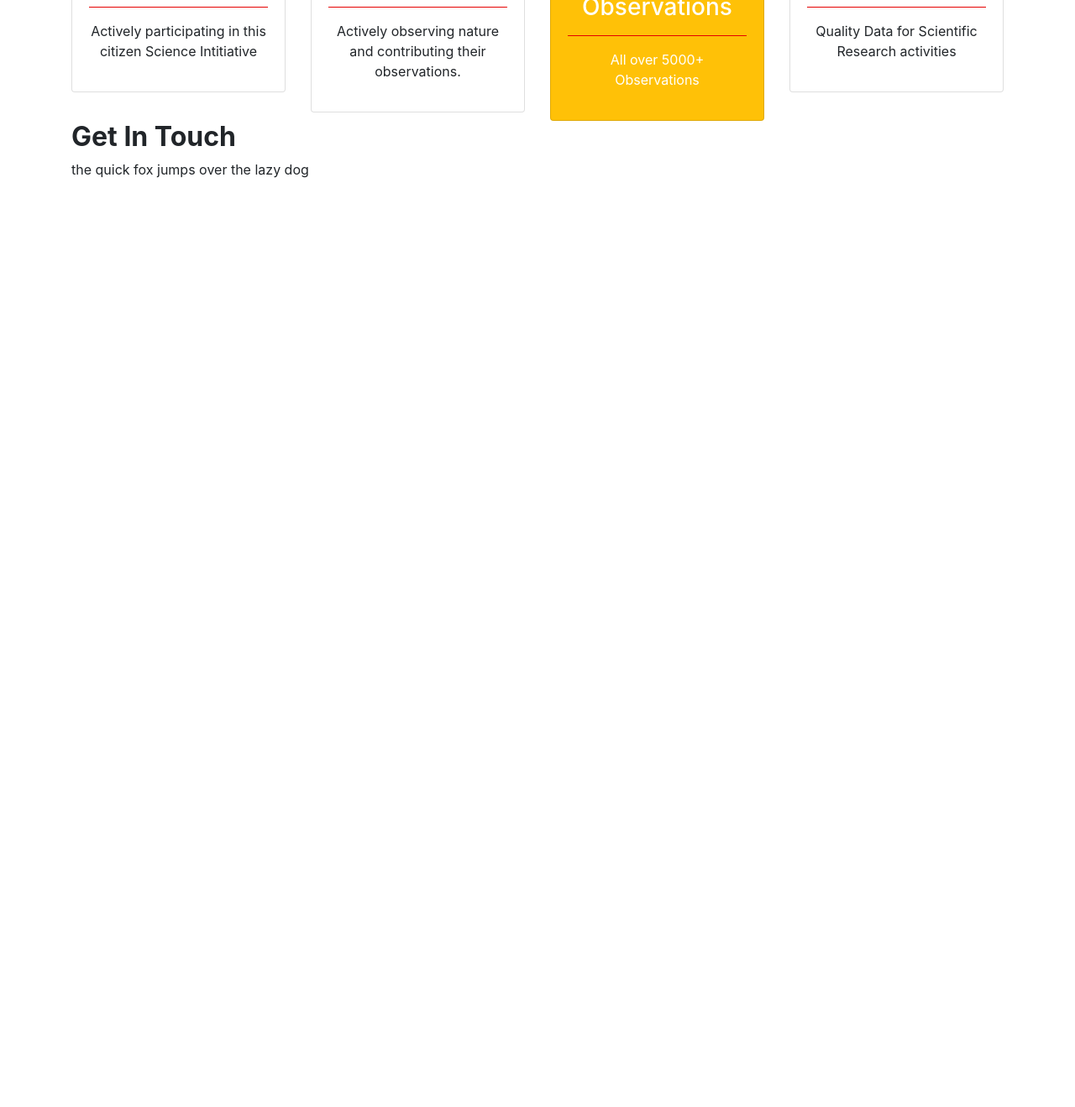
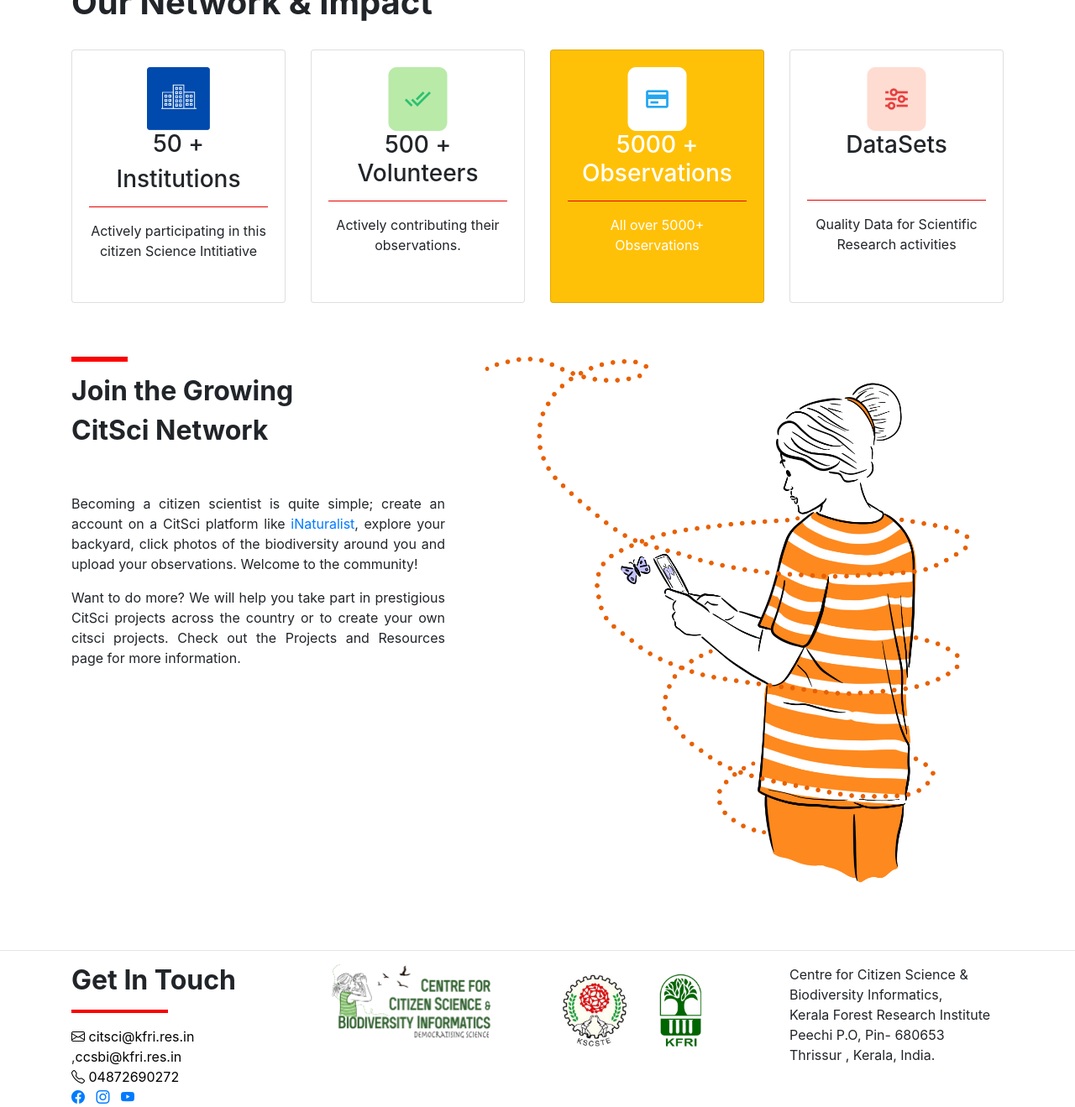
Before and after one commit to dinto/CCSBI, a Django app: page / in a window 1280 px wide; the page is wider, and only the part inside the window is pictured. Shown: the part 3216-4535 px from the top of that part at 84% size. Before the commit the page ends 3428 px from the top of that part, so only its background shows below. Run offline with Django 4.2, Linux system fonts and the light colour scheme; some libraries are stand-ins or nearby versions.

Commit message:
home page final

```diff
--- a/CCSBI/templates/base.html
+++ b/CCSBI/templates/base.html
@@ -1,4 +1,6 @@
 <link rel="stylesheet" href="https://cdn.jsdelivr.net/npm/bootstrap@4.1.3/dist/css/bootstrap.min.css" integrity="sha384-MCw98/SFnGE8fJT3GXwEOngsV7Zt27NXFoaoApmYm81iuXoPkFOJwJ8ERdknLPMO" crossorigin="anonymous">
+    <!-- Bootstrap Font Icon CSS -->
+<link rel="stylesheet" href="https://cdn.jsdelivr.net/npm/bootstrap-icons@1.5.0/font/bootstrap-icons.css">
 {% load static %}
 <!DOCTYPE html>
 <html>
@@ -41,16 +43,10 @@
                     <a class="nav-link" href="#">Data Sets</a>
                   </li>
                   <li class="nav-item">
-                    <a class="nav-link" href="#">Data Sets</a>
-                  </li>
-                  <li class="nav-item">
                     <a class="nav-link" href="#">Resources </a>
                   </li>
                   <li class="nav-item">
-                    <a class="nav-link" href="#">Capacity</a>
-                  </li>
-                  <li class="nav-item">
-                    <a class="nav-link" href="#">Building</a>
+                    <a class="nav-link" href="#">Capacity Building</a>
                   </li>
                   <li class="nav-item">
                     <a class="nav-link" href="#">Events</a>
@@ -59,7 +55,7 @@
                     <a class="nav-link" href="#">Opportunities</a>
                   </li>
                   <li class="nav-item">
-                    <a class="nav-link" href="#">Contacts</a>
+                    <a class="nav-link" href="#">Contact</a>
                   </li>
 
 
@@ -69,12 +65,59 @@
           </nav>
         </div>
     {% block content %}{% endblock content %}
+    <br>
+    <br>
+    <b><hr ></b>
     <footer class="page-footer font-small ">
       <div class="container">
-        <h2><b>Get In Touch</b></h2>
-        <span>the quick fox jumps over the
+        <div class="row">
 
-          lazy dog</span>
+          <div class="col-sm-3" >
+            <h2><b>Get In Touch</b></h2>
+            <b><hr  color="red" style="margin-left:0px; height: 2%;width:45%;"></b>
+
+
+            <a href="mailto:citsci@kfri.res.in" style="color: black;"><i class="bi bi-envelope" ></i> citsci@kfri.res.in </a>,<a href="mailto:ccsbi@kfri.res.in" style="color: black;">ccsbi@kfri.res.in </a>
+            <br>
+
+            <span><a href="tel: 04872690272" style="color: black;"><i class="bi bi-telephone"></i> 04872690272</a></span>
+            <br>
+            <span>
+              <a href="https://www.facebook.com/profile.php?id=100088452392023"><i class="bi bi-facebook"> </i></a>
+              &nbsp;
+              <a href="https://www.instagram.com/citsci_india/"><i class="bi bi-instagram"></i></a>
+              &nbsp;
+              <a href="https://www.youtube.com/channel/UCQOj_87QKImHsRJmUUrTsDg"><i class="bi bi-youtube"></i></a>
+              &nbsp;
+
+            </span>
+
+          </div>
+          <div class="col-md-3" >
+              <img src="{% static '/images/LOGO.png' %}"  width="100%"    alt="...">
+          </div>
+          <div class="col-sm-3" >
+            <img src="{% static '/images/logopng.png' %}"  width="80%"    alt="...">
+          </div>
+
+          <div class="col-sm-3" >
+
+            <span>Centre for Citizen Science &
+
+              Biodiversity Informatics,
+            </span><br><span>
+
+              Kerala Forest Research Institute
+
+              Peechi P.O,  Pin- 680653
+            </span><br><span>
+              Thrissur , Kerala, India.
+
+
+          </div>
+        </div>
+
+
 
       </div>
 
@@ -86,3 +129,5 @@
 <script src="https://code.jquery.com/jquery-3.3.1.slim.min.js" integrity="sha384-q8i/X+965DzO0rT7abK41JStQIAqVgRVzpbzo5smXKp4YfRvH+8abtTE1Pi6jizo" crossorigin="anonymous"></script>
 <script src="https://cdn.jsdelivr.net/npm/popper.js@1.14.3/dist/umd/popper.min.js" integrity="sha384-ZMP7rVo3mIykV+2+9J3UJ46jBk0WLaUAdn689aCwoqbBJiSnjAK/l8WvCWPIPm49" crossorigin="anonymous"></script>
 <script src="https://cdn.jsdelivr.net/npm/bootstrap@4.1.3/dist/js/bootstrap.min.js" integrity="sha384-ChfqqxuZUCnJSK3+MXmPNIyE6ZbWh2IMqE241rYiqJxyMiZ6OW/JmZQ5stwEULTy" crossorigin="anonymous"></script>
+<script src="https://kit.fontawesome.com/9f03.js"></script>
+<script src="https://cdn.jsdelivr.net/npm/bootstrap@5.0.2/dist/js/bootstrap.bundle.min.js"></script>
--- a/CcsbiProject/templates/index.html
+++ b/CcsbiProject/templates/index.html
@@ -7,7 +7,9 @@
 
         <img src="{% static '/images/Home1.jpeg' %}" width="100%"   alt="...">
     </div>
-    <p class="text-justify"><b>Curiosity fuels motivation to explore and learn. Our own backyard is the best place to start! Are you curious? Want to explore and learn? You are at the right place! The centre for citizen science and biodiversity informatics will guide you to be a citizen scientist! </b></p>
+    <p class="text-center"><b>Curiosity fuels motivation to explore and learn. Our own backyard is the best place to start! Are you curious? Want to explore and learn?
+
+        You are at the right place!<span style="color: purple;" > The Centre for Citizen Science and Biodiversity Informatics</span> will guide you to be a citizen scientist! </b></p>
     <br/>
     <br/>
 
@@ -21,10 +23,10 @@
 
             <br/>
             <br/>
-            <p><b>Citizen science is both an opportunity and a tool! An opportunity for the general public to take part and contribute to science. And a well versed tool for researchers to pool in crowd sourced data. Citizen science is the collaborative research carried out by citizen volunteers and professional scientists to solve a real world question. This crowd sourcing has the potential to collect numerous data from wider locations in a shorter period of time.
-            </b></p>
-            <p><b>Across the world, Citizen science brings together people, scientists and policymakers for the conservation of natural resources. Starting from project design to policy implementation, the general public has potential roles to play.
-            </b></p>
+            <p class="text-justify">Citizen science is both an opportunity and a tool! An opportunity for the general public to take part and contribute to science. And a well versed tool for researchers to pool in crowd sourced data. Citizen science is the collaborative research carried out by citizen volunteers and professional scientists to solve a real world question. This crowd sourcing has the potential to collect numerous data from wider locations in a shorter period of time.
+            </p>
+            <p class="text-justify">Across the world, Citizen science brings together people, scientists and policymakers for the conservation of natural resources. Starting from project design to policy implementation, the general public has potential roles to play.
+            </p>
         </div>
         <div class="col-md-5" >
             <img src="{% static '/images/home2.jpg' %}" padding-left:25%  width="150%"    alt="...">
@@ -50,18 +52,31 @@
             <br/>
             <br/>
             <h2><b></b>Citizen Science In India? </b></h2>
-            <p>We are facing a severe data shortage on biodiversity, especially on lesser-known and non-charismatic species. Crowd-sourced data could help us understand their ecology, distribution and population status. In a biodiversity-rich country like ours, Your contributions matter!</p>
+            <p class="text-justify">We are facing a severe data shortage on biodiversity, especially on lesser-known and non-charismatic species. Crowd-sourced data could help us understand their ecology, distribution and population status. In a biodiversity-rich country like ours, Your contributions matter!</p>
 
         </div>
     </div>
     <h2 style="text-align: center;"><b>Centre for Citizen Science and Biodiversity Informatics</b></h2>
-    <p>
+    <p class="text-justify">
         Building a knowledgeable society is inevitable for the conservation and management of natural resources. Training the general public to explore and learn their biodiversity is the best way to do so and Citizen science can be a perfect tool for that. The Centre for Citizen Science and biodiversity informatics (CCSBI) is an initiative by the Kerala Forest Research Institute. We envision carving out a knowledgeable society of citizen scientists through outreach and capacity building, and to generate quality biodiversity data for the future management and conservation activities.
     </p>
 
     <div>
         <h2><b>Our specific objectives are: </b></h2>
-        <ul>
+        <br>
+        <div class="row">
+
+            <div class="col-md-5" >
+                <img src="{% static '/images/Objectives.png' %}"  width="100%" height="80%"    alt="...">
+            </div>
+
+
+            <div class="col-md-7" >
+
+
+        <br>
+        <br>
+        <ul >
             <li>
                 Coordinate and co-develop citizen science programmes in critical areas,
             </li>
@@ -78,16 +93,20 @@
                 Collate biodiversity data from the state.
             </li>
         </ul>
-        <p>We welcome you all to explore, learn and grow with us!</p>
+    </div>
+    <p>We welcome you all to explore, learn and grow with us!</p>
+</div>
+
     </div>
     <h1><b>Our Network & Impact</b></h1>
     <br>
     <div class="row">
-        <div class="col">
-            <div class="card text-center">
-                <div class="card-body">
-                    <img src="{% static '/images/icon1.png' %}"   alt="...">
-                    <h3>50+ Institutions</h3>
+        <div class="col" style="width:100%">
+            <div class="card text-center" >
+                <div class="card-body" style="height: 300px;">
+                    <img src="{% static '/images/icon5.png' %}" style="height:75px;"    alt="...">
+                    <h3>50 +    </h3>
+                    <h3>Institutions</h3>
                     <hr color="red">
                     <p>Actively participating in
 
@@ -102,13 +121,11 @@
         <hr>
         <div class="col">
             <div class="card text-center">
-                <div class="card-body">
+                <div class="card-body" style="height: 300px;">
                     <img src="{% static '/images/icon2.png' %}"   alt="...">
-                    <h3>500 + students </h3>
+                    <h3>500 + Volunteers </h3>
                     <hr color="red">
-                    <p>Actively observing nature
-
-                        and contributing their
+                    <p>Actively  contributing their
 
                         observations.</p>
                 </div>
@@ -117,7 +134,7 @@
         <hr>
         <div class="col" >
             <div class="card text-center  text-white bg-warning " >
-                <div class="card-body">
+                <div class="card-body" style="height: 300px;">
                     <img src="{% static '/images/icon3.png' %}"   alt="...">
                     <h3>5000 + Observations </h3>
                     <hr color="red">
@@ -129,9 +146,10 @@
         <hr>
         <div class="col">
             <div class="card text-center">
-                <div class="card-body">
+                <div class="card-body" style="height: 300px;">
                     <img src="{% static '/images/icon4.png' %}"   alt="...">
-                    <h3>Numerous data </h3>
+                    <h3>DataSets  </h3>
+                    <br>
                     <hr color="red">
                     <p>Quality Data for Scientific
                         Research activities</p>
@@ -142,8 +160,33 @@
 
 
     </div>
+    <br>
+
+    <div class="row">
+
+        <div class="col-md-5" >
+
+            <br/>
+            <b><hr  color="red" style="margin-left:0px; height: 5px;width:15%;"></b>
+            <h2><b>Join the Growing </b></h2>
+            <h2><b>CitSci Network</b></h2>
 
 
+            <br/>
+            <br/>
+            <p class="text-justify">
+                Becoming a citizen scientist is quite simple; create an account on a CitSci platform like <a href="https://www.inaturalist.org">iNaturalist</a>, explore your backyard, click photos of the biodiversity around you and upload your observations. Welcome to the community!
+
+
+            </p>
+            <p class="text-justify">
+                Want to do more? We will help you take part in prestigious CitSci projects across the country or to create your own citsci projects. Check out the Projects and Resources page for more information.
+            </p>
+        </div>
+        <div class="col-md-7" >
+            <img src="{% static '/images/home4.png' %}"  width="100%" height="100%"   alt="...">
+        </div>
+    </div>
 
 
 
```
Also changed, not shown: static/images/home4.png (added), static/images/icon1.png (deleted), static/images/icon5.png (added), static/images/logopng.png (added), 2 other files.
